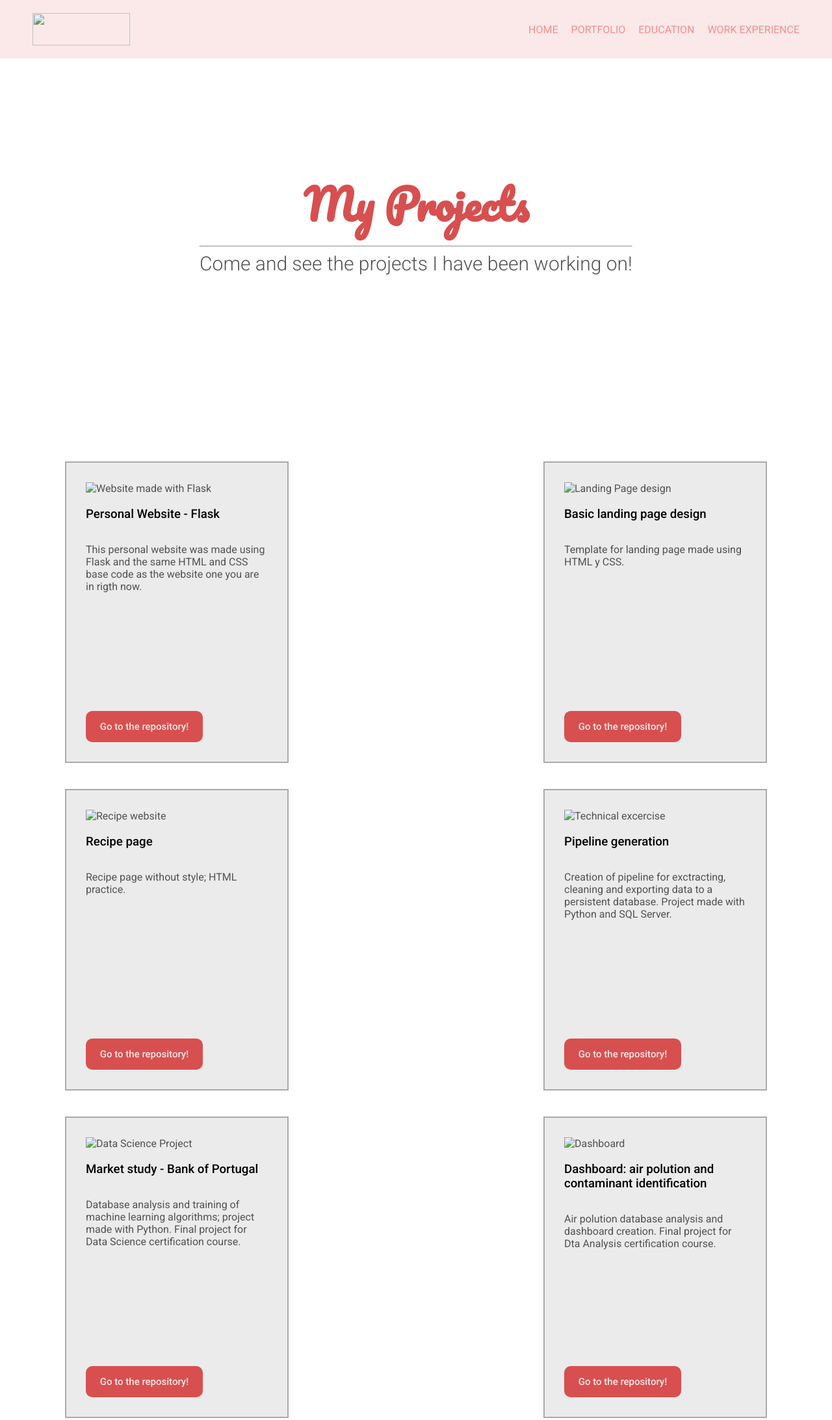
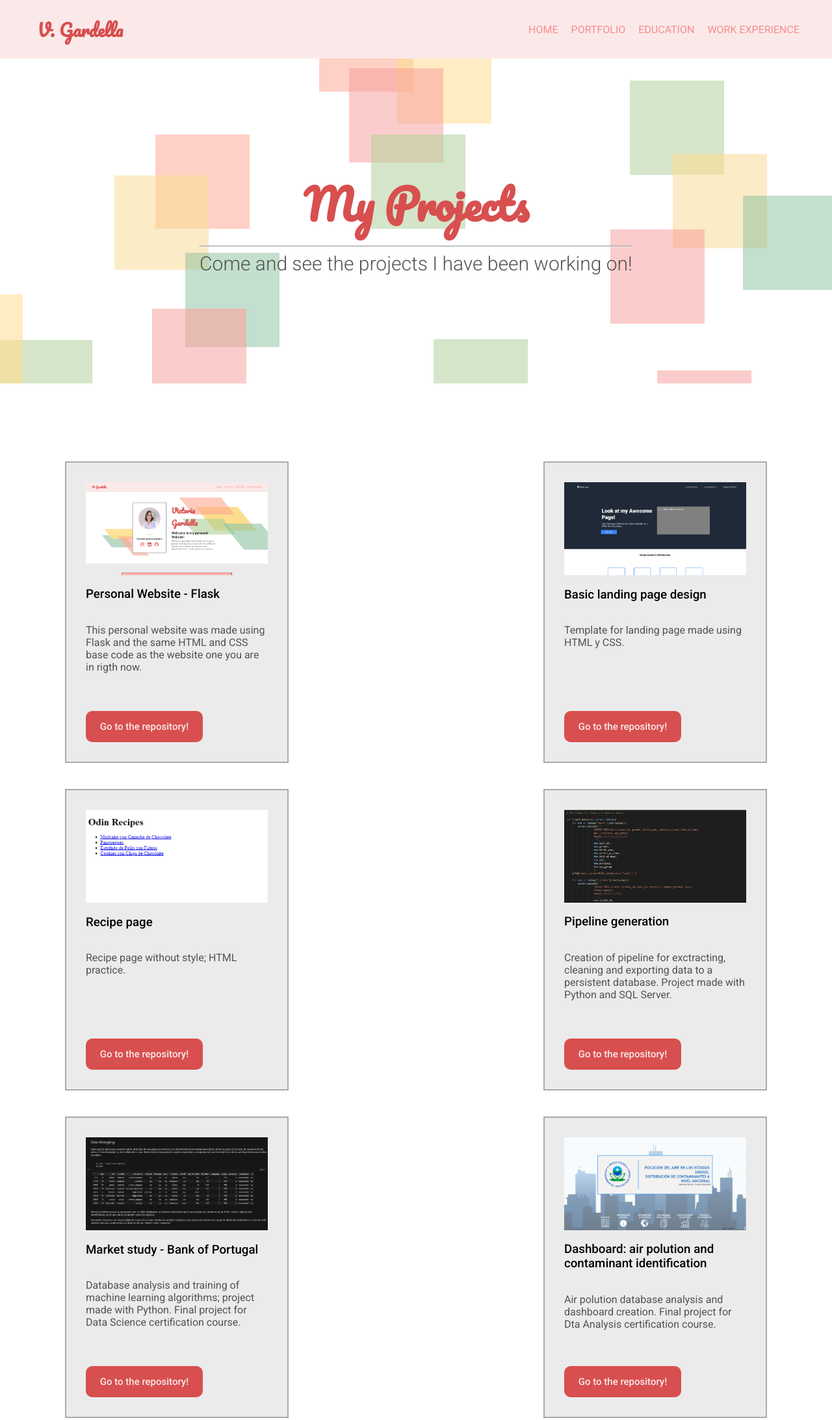
Before and after one commit to VGardella/personalwebsite, a plain HTML site: page templates/portfolio.html in a window 1280 px wide. Shown: the top 2185 px of the page at 65% size. Drawn offline with Linux system fonts and the light colour scheme; the site is published under a folder, as on GitHub Pages, so addresses that start at the root find nothing.

Commit message:
fix: image urls

```diff
--- a/static/styles/education.css
+++ b/static/styles/education.css
@@ -1,7 +1,7 @@
 /*PRINCIPAL*/
 
 .principal{
-    background-image: url(/static/portfolio-background.png);
+    background-image: url(../portfolio-background.png);
     height: 500px;
     display: flex;
     justify-content: center;
--- a/static/styles/index.css
+++ b/static/styles/index.css
@@ -7,7 +7,7 @@
     background-color: #ffffff;
     display: flex;
     justify-content: center;
-    background-image: url(/static/background.png);
+    background-image: url(../background.png);
 }
 
 .principal .img-box{
--- a/static/styles/portfolio.css
+++ b/static/styles/portfolio.css
@@ -1,7 +1,7 @@
 /*PRINCIPAL*/
 
 .principal{
-    background-image: url(/static/portfolio-background.png);
+    background-image: url(../portfolio-background.png);
     height: 500px;
     display: flex;
     justify-content: center;
--- a/static/styles/work.css
+++ b/static/styles/work.css
@@ -1,7 +1,7 @@
 /*PRINCIPAL*/
 
 .principal{
-    background-image: url(/static/portfolio-background.png);
+    background-image: url(../portfolio-background.png);
     height: 500px;
     display: flex;
     justify-content: center;
@@ -76,21 +76,19 @@
 
 .message .container{
     margin: 50px 200px;
-    width: 800px;
+    width: 900px;
     padding: 30px;
     background-color: #f9b5b5;
     border: outset 	#d84f4f;
     display: flex;
 }
 
-.message .container .img{
-    width: 400px;
-    height: 300px;
+.message .container .img img{
+    width: 500px;
     border: 2px solid #525252;
 }
 
 .message .container .text{
-    max-width: 350px;
     padding: 0 30px;
     margin-left: auto;
     display: flex;
--- a/templates/portfolio.html
+++ b/templates/portfolio.html
@@ -17,7 +17,7 @@
 </head>
 <body>
     <header class="header">
-        <img class="logo" src="/static/logo.png">
+        <img class="logo" src="../static/logo.png">
         <div class="links">
             <a href="../index.html">HOME</a>
             <a href="portfolio.html">PORTFOLIO</a>
@@ -40,26 +40,26 @@
         <section class="portfolio">
             <main class="posts">
                 <div class="post">
-                    <img src="/static/projects/flask-web.png" alt="Website made with Flask">
+                    <img src="../static/projects/flask-web.png" alt="Website made with Flask">
                     <h3>Personal Website - Flask</h3>
                     <p>This personal website was made using Flask and the same HTML and CSS base code as the website one you are in rigth now.
                     </p>
                     <a class="post-btn" href="https://github.com/vicky-unlp/flask-personalweb.git">Go to the repository!</a>
                 </div>
                 <div class="post">
-                    <img src="/static/projects/landingpage.png" alt="Landing Page design">
+                    <img src="../static/projects/landingpage.png" alt="Landing Page design">
                     <h3>Basic landing page design</h3>
                     <p>Template for landing page made using HTML y CSS. </p>
                     <a class="post-btn" href="https://github.com/vicky-unlp/odin-landingpage.git">Go to the repository!</a>
                 </div>
                 <div class="post">
-                    <img src="/static/projects/recipepage.png" alt="Recipe website">
+                    <img src="../static/projects/recipepage.png" alt="Recipe website">
                     <h3>Recipe page</h3>
                     <p>Recipe page without style; HTML practice.</p>
                     <a class="post-btn" href="https://github.com/vicky-unlp/odin-recipes.git">Go to the repository!</a>
                 </div>
                 <div class="post">
-                    <img src="/static/projects/gelt.png" alt="Technical excercise">
+                    <img src="../static/projects/gelt.png" alt="Technical excercise">
                     <h3>Pipeline generation</h3>
                     <p>Creation of pipeline for exctracting, cleaning and exporting data to a persistent database.
                         Project made with Python and SQL Server.
@@ -67,14 +67,14 @@
                     <a class="post-btn" href="https://github.com/vicky-unlp/GELT_data.git">Go to the repository!</a>
                 </div>
                 <div class="post">
-                    <img src="/static/projects/science1.png" alt="Data Science Project">
+                    <img src="../static/projects/science1.png" alt="Data Science Project">
                     <h3>Market study - Bank of Portugal</h3>
                     <p>Database analysis and training of machine learning algorithms; project made with Python.
                         Final project for Data Science certification course.</p>
                     <a class="post-btn" href="https://github.com/vicky-unlp/data-science-project.git">Go to the repository!</a>
                 </div>
                 <div class="post">
-                    <img src="/static/projects/dash1.png" alt="Dashboard">
+                    <img src="../static/projects/dash1.png" alt="Dashboard">
                     <h3>Dashboard: air polution and contaminant identification</h3>
                     <p>Air polution database analysis and dashboard creation. Final project for Dta Analysis
                         certification course.
```
Also changed, not shown: templates/education.html (+5 -5 lines), templates/work.html (+3 -3 lines).
